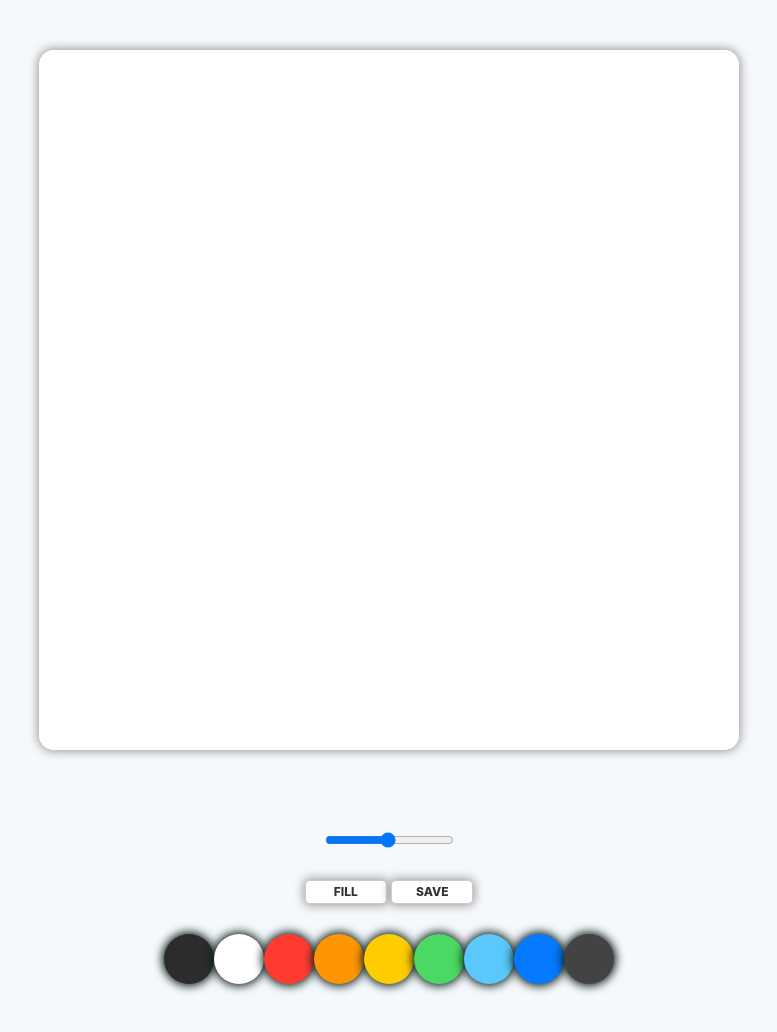
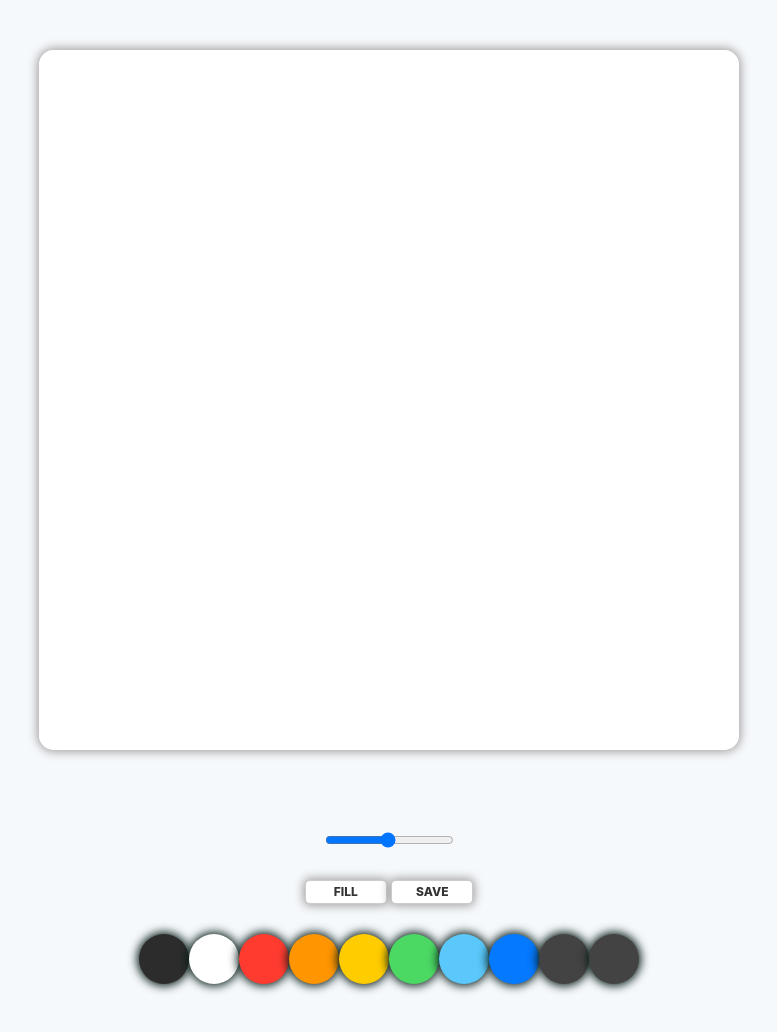
Before and after one commit to jinwon93/paintjs, a plain HTML site: page index.html in a window 1280 px wide. Shown: the whole page, without its empty margins (251-1028 px from the left). Drawn offline with Linux system fonts and the light colour scheme.

Commit message:
Update index.html

```diff
--- a/index.html
+++ b/index.html
@@ -40,6 +40,8 @@
          style="background-color:#0579ff ;"></div>
          <div class="controls__color jsColor"
          style="background-color:#444343 ;"></div>
+         <div class="controls__color jsColor"
+         style="background-color:#444343 ;"></div>
      </div>
     </div>
      <script src="app.js"></script>
```
